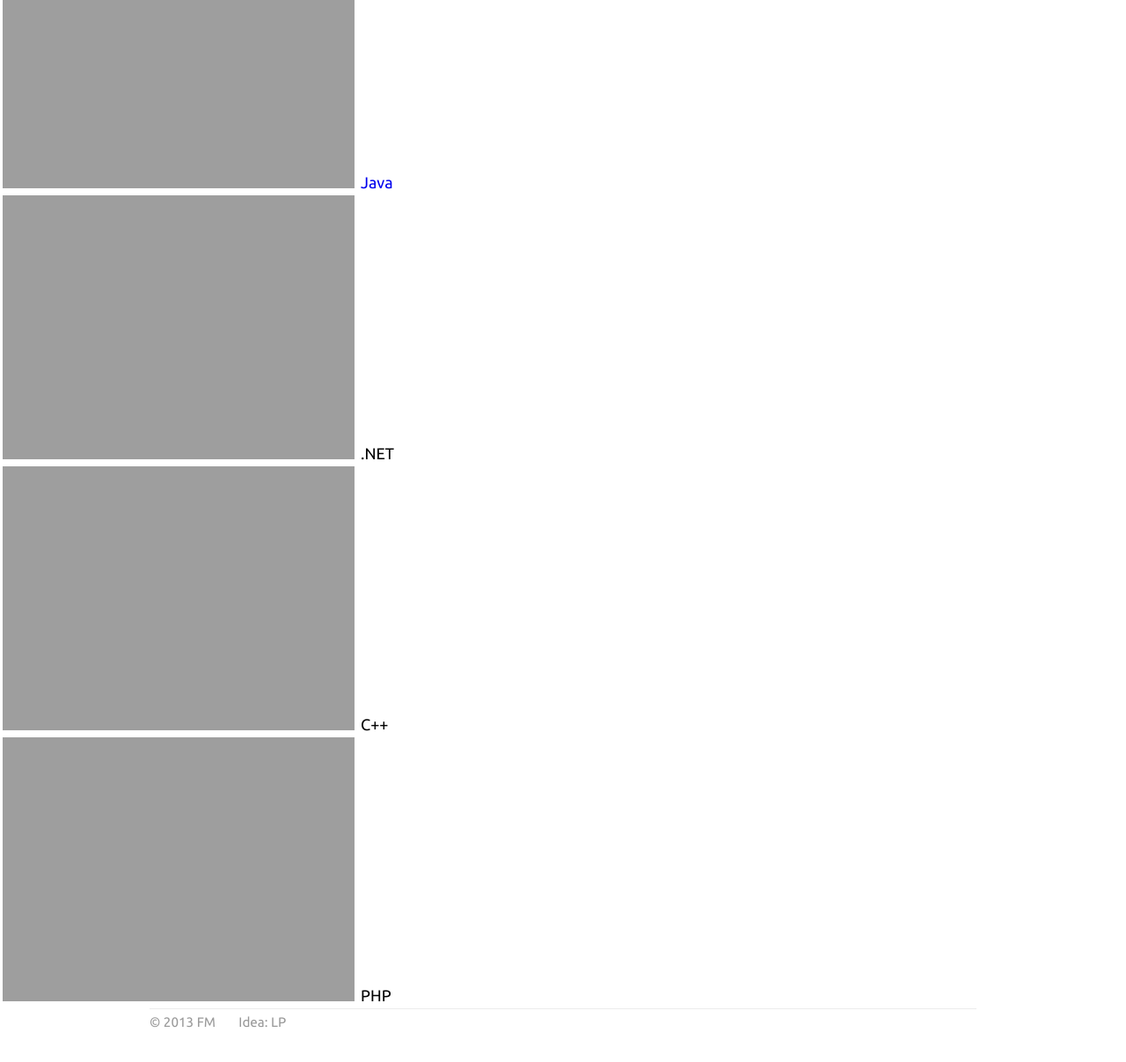
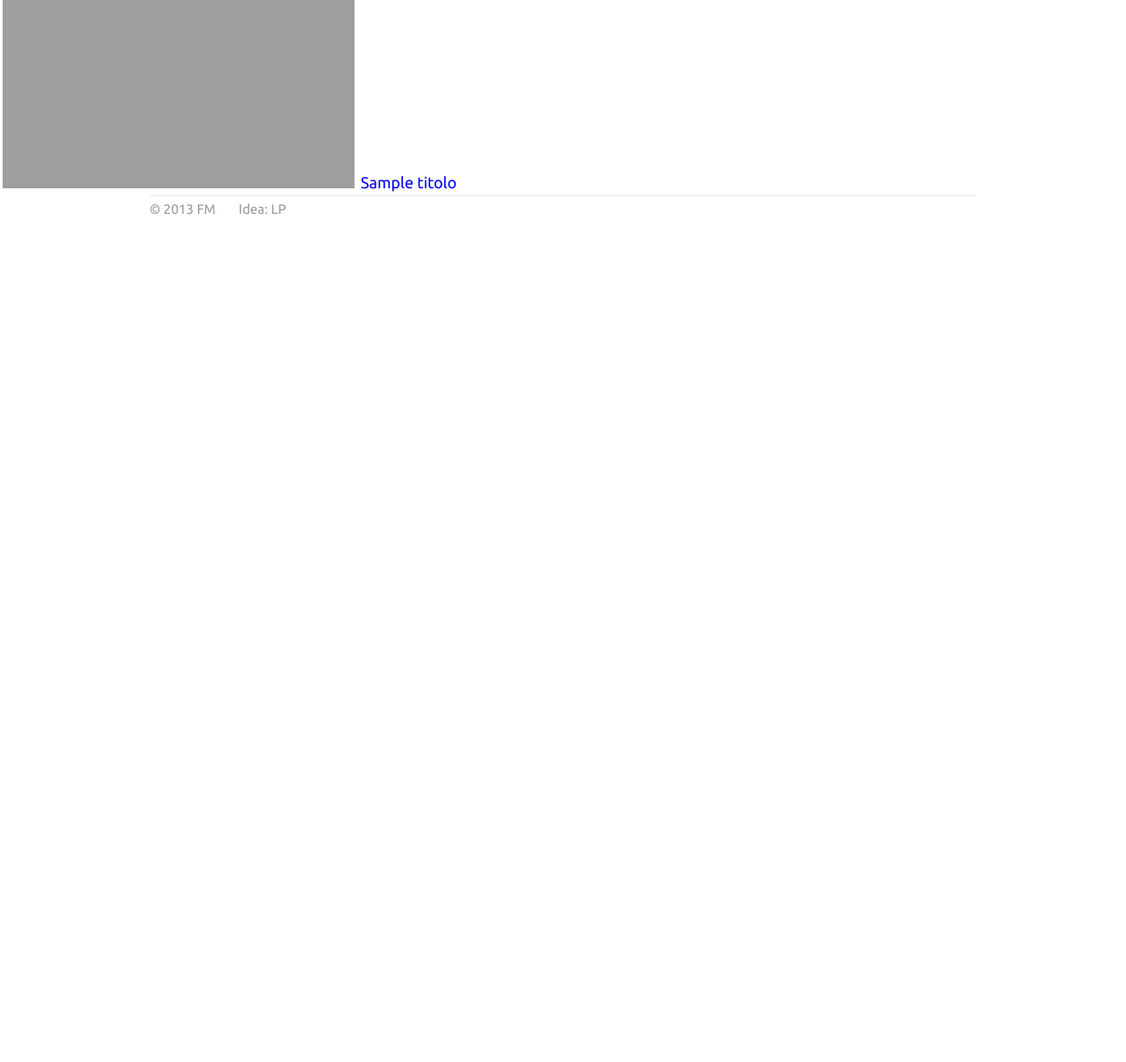
Before and after one commit to flavoi/Qualita, a Django app: template core/templates/home.html in a window 1280 px wide. Shown: the part 299-1506 px from the top of the page at 88% size. After the commit the page ends 543 px from the top, so only its background shows below. Run offline with Django 3.2, Linux system fonts and the light colour scheme; the template is opened without the code that fills it: most values are stand-ins (such as "Sample title", 1, 10 or a date in 2020).

Commit message:
Pulizia.

```diff
--- a/core/templates/home.html
+++ b/core/templates/home.html
@@ -26,10 +26,9 @@
     <div class="grid_6 push_3">
         <div id="mainmenu">
    <ul>
-      <li><a href="#">Java</a></li>
-      <li>.NET</li>
-      <li>C++</li>
-      <li>PHP</li>
+        {% for int in interrogazioni %}
+            <li><a href="#">{{ int.titolo }}</a></li>
+        {% endfor %}
    </ul>
 </div>
 
--- a/core/views.py
+++ b/core/views.py
@@ -6,5 +6,8 @@ from django.contrib.auth.decorators import login_required
 # Renderizza la pagina iniziale
 @login_required
 def render_to_home(request):
-    contex = {}
+    interrogazioni = Interrogazione.objects.all()
+    contex = {
+        'interrogazioni':interrogazioni,
+    }
     return render_to_response('home.html', RequestContext(request, contex))
```
Also changed, not shown: 2 other files.
